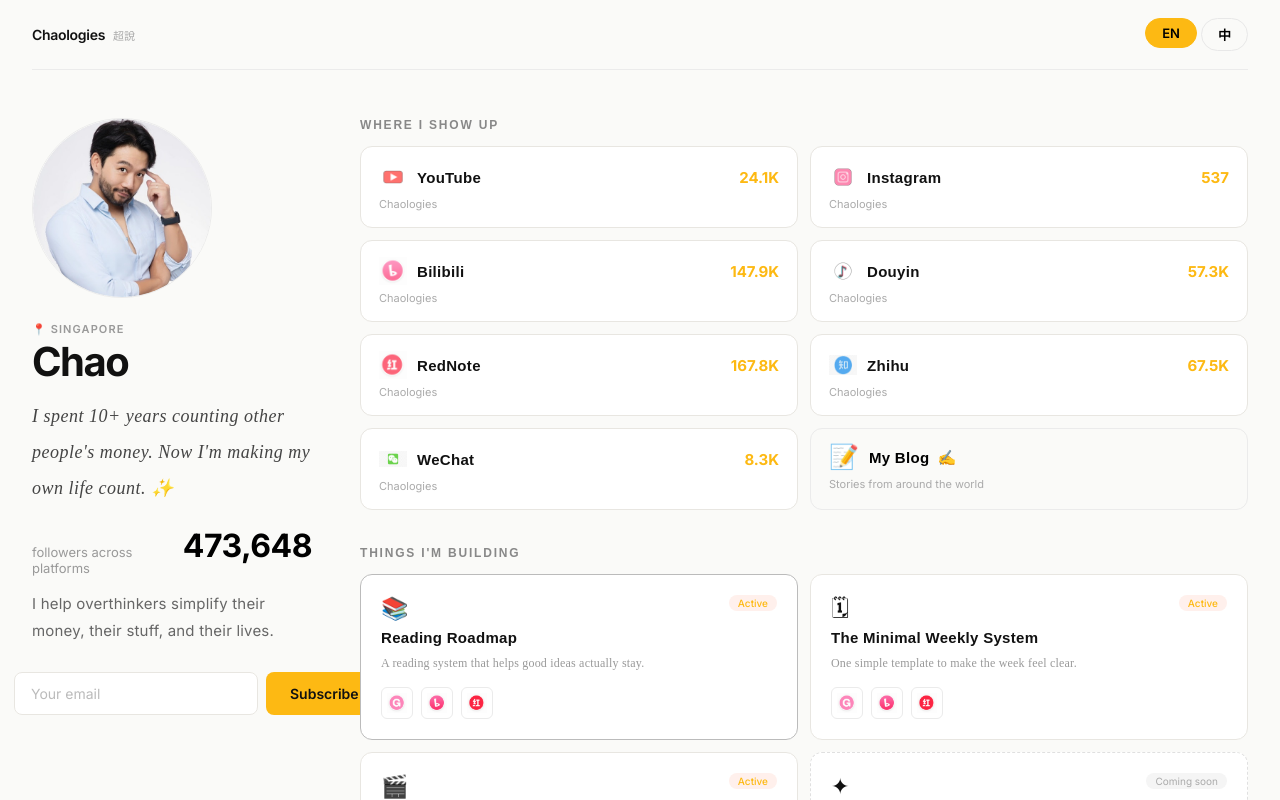
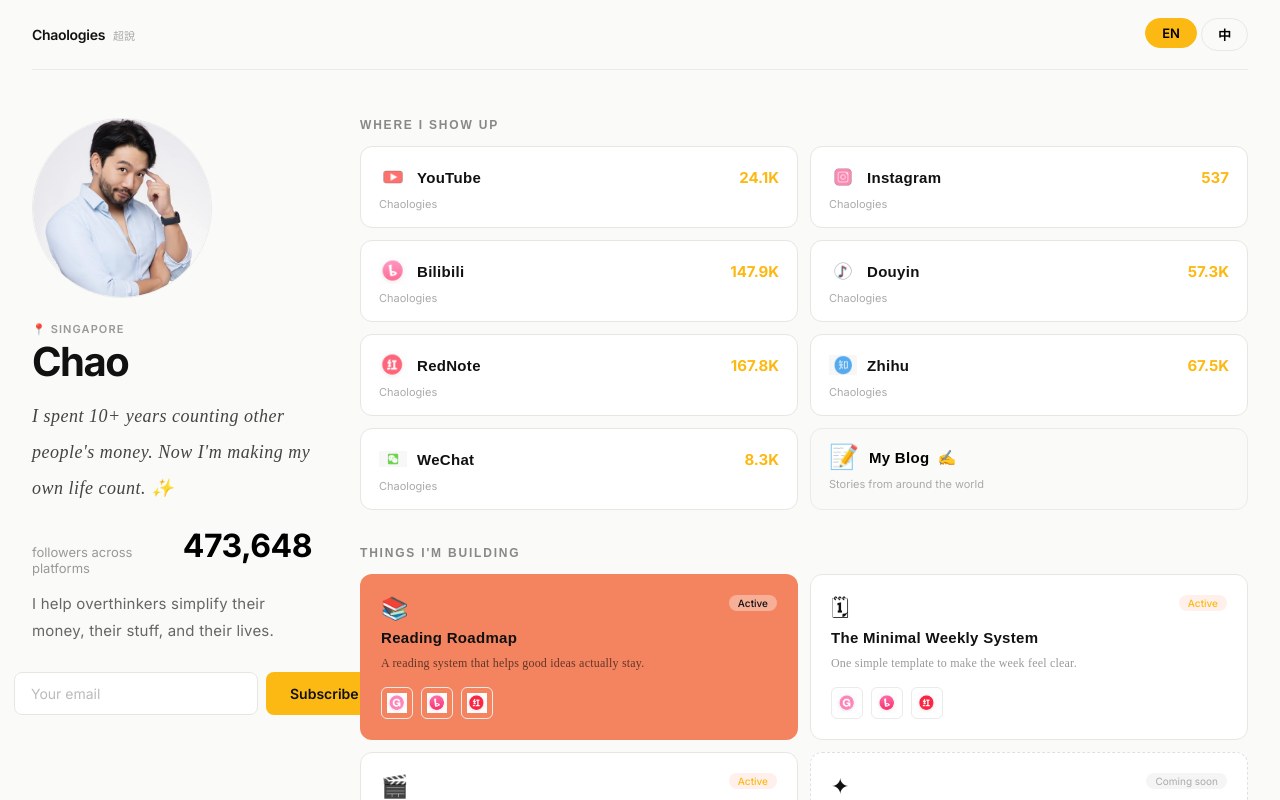
Before and after one commit to chaojwang/chaologies-page, a React (Vite) app: page / in a window 1280 px wide. In both pictures the pointer is over the element 579 px from the left and 657 px from the top of the page. Shown: the top 800 px of the page. Built offline with nearby package versions, Linux system fonts and the light colour scheme; a web font is replaced by a local one.

Commit message:
Add colorful hover effect to project cards
Cards cycle through 4 colors on hover: orange (#F4845F), yellow (#F5C842),
cyan (#5BC8D4), purple (#B8A9E8) — inspired by Ali Abdaal's card style.
Smooth 0.3s transition with adaptive tag and text colors.

```diff
--- a/src/index.css
+++ b/src/index.css
@@ -393,12 +393,31 @@
   display: block;
   color: inherit;
   position: relative;
-  transition: border-color 0.15s;
+  transition: background 0.3s ease, border-color 0.3s ease, color 0.3s ease;
   background: #fff;
 }
 
 .card:not(.card-soon):hover {
-  border-color: #bbb;
+  border-color: transparent;
+  color: #111;
+}
+
+/* Hover colors — cycling through 4 warm palette colors */
+.card-grid .card:not(.card-soon):nth-child(4n+1):hover { background: #F4845F; }
+.card-grid .card:not(.card-soon):nth-child(4n+2):hover { background: #F5C842; }
+.card-grid .card:not(.card-soon):nth-child(4n+3):hover { background: #5BC8D4; }
+.card-grid .card:not(.card-soon):nth-child(4n+4):hover { background: #B8A9E8; }
+
+/* Keep tags readable on colored backgrounds */
+.card:not(.card-soon):hover .tag-active {
+  background: rgba(255,255,255,0.35);
+  color: #111;
+}
+.card:not(.card-soon):hover .card-desc {
+  color: rgba(0,0,0,0.6);
+}
+.card:not(.card-soon):hover .card-arrow {
+  color: #111;
 }
 
 .card-soon {
```
